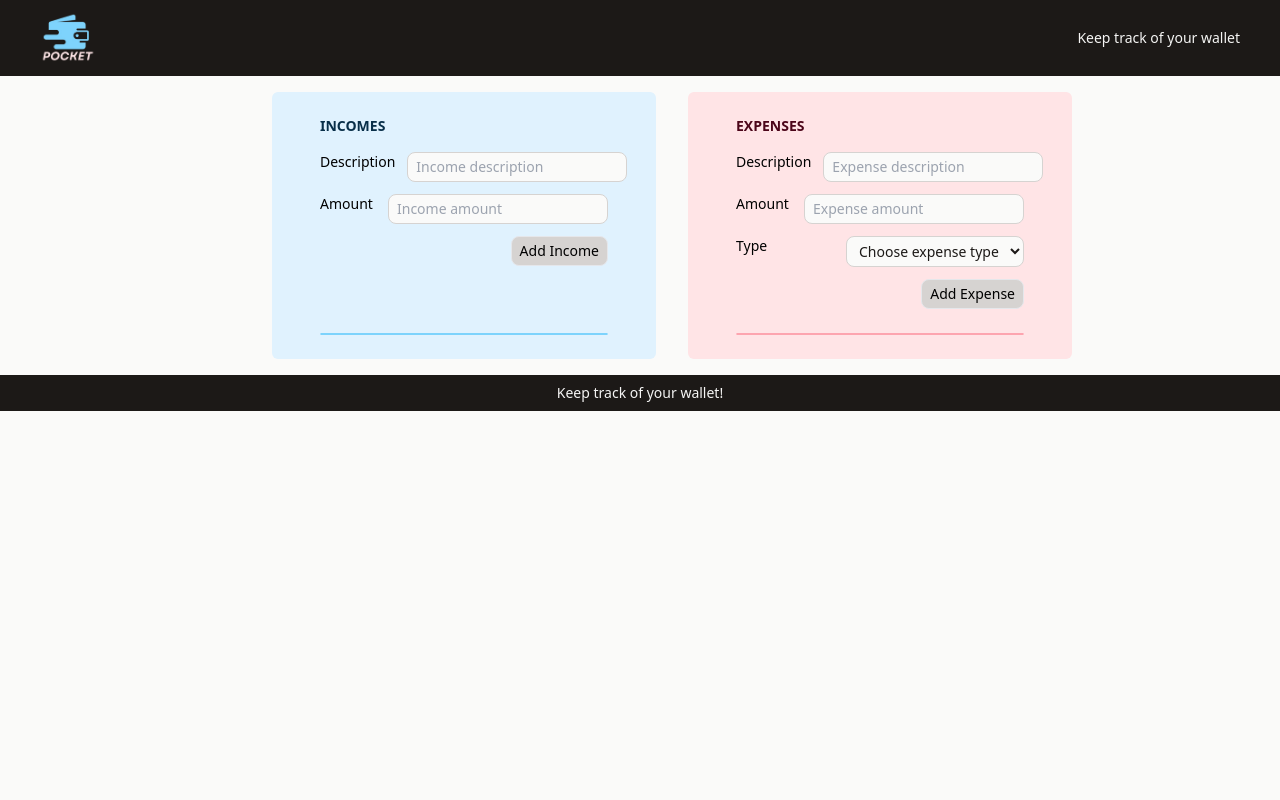
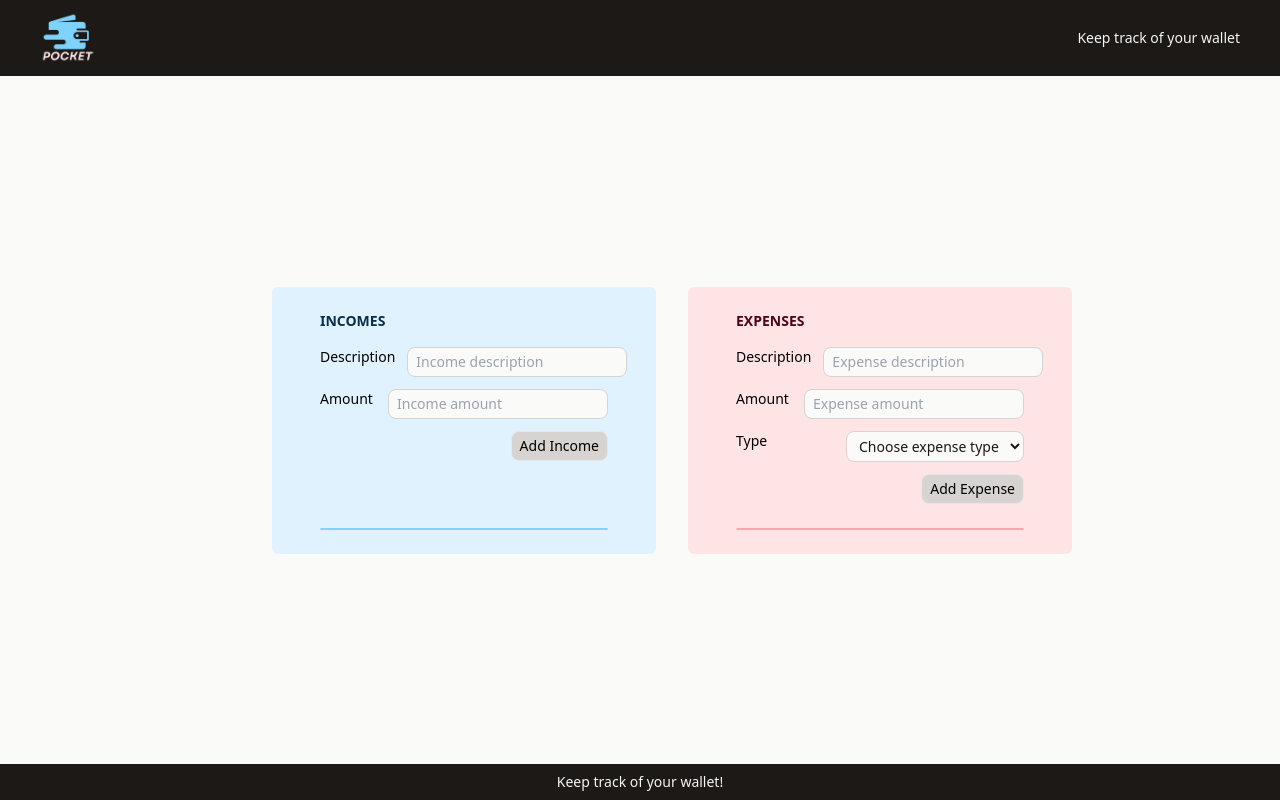
Before and after one commit to yukselsule/Pocket, a React (Vite) app: page / in a window 1280 px wide. Built offline with nearby package versions, Linux system fonts and the light colour scheme.

Commit message:
style: 💄 layout flex

```diff
--- a/src/components/AppLayout.jsx
+++ b/src/components/AppLayout.jsx
@@ -4,9 +4,9 @@ import Footer from "./Footer";
 
 function AppLayout() {
     return (
-        <div className="min-h-dvh text-xs sm:text-sm">
+        <div className="flex h-screen flex-col justify-between text-xs sm:text-sm">
             <Header />
-            <main className="container mx-auto my-0 min-h-full sm:w-3/4 sm:max-w-3xl">
+            <main className="container mx-auto my-0 sm:w-3/4 sm:max-w-3xl">
                 <Outlet />
             </main>
             <Footer />
```
